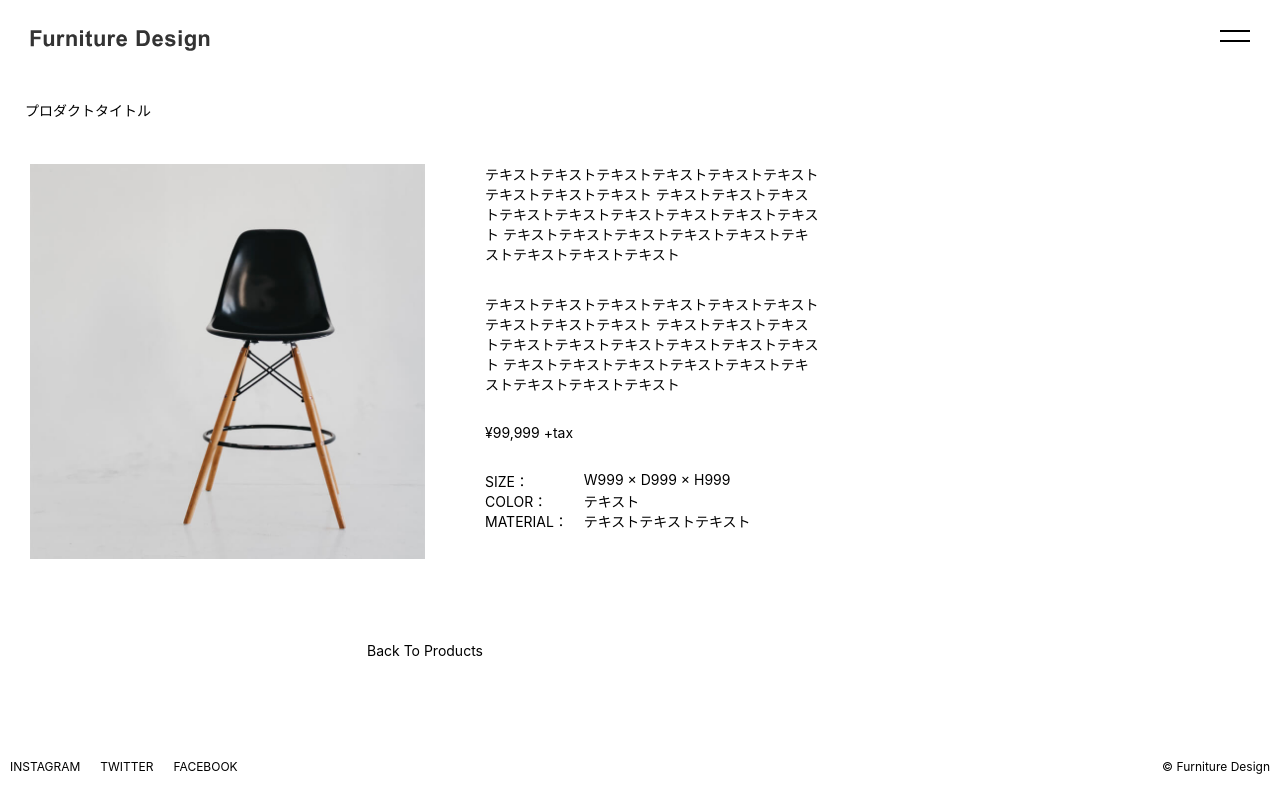
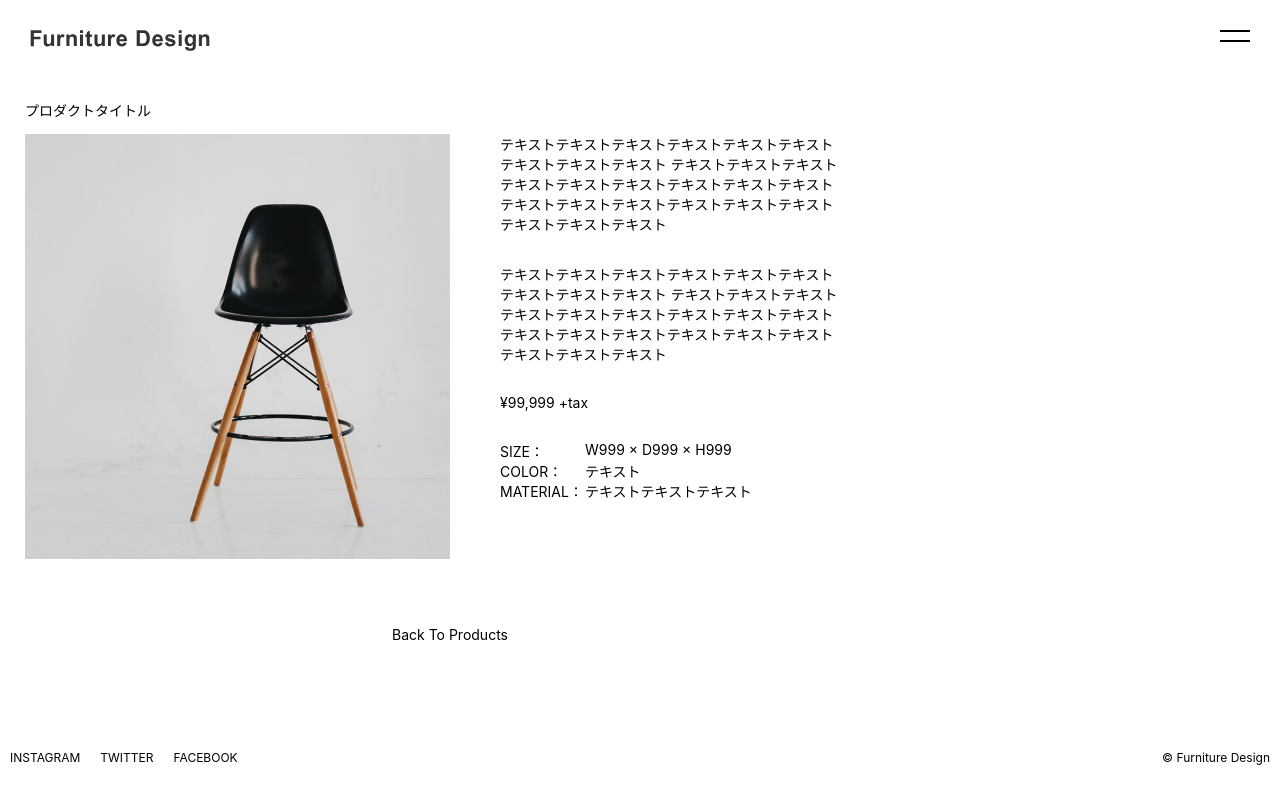
Before and after one commit to gp-kobayashi/mosya4-react, a Next.js app: page /item/1 in a window 1280 px wide. Built offline with nearby package versions, Linux system fonts and the light colour scheme.

Commit message:
[clean]cssの調整

```diff
--- a/components/Layout.module.css
+++ b/components/Layout.module.css
@@ -1,6 +1,6 @@
 
 .main{
   max-width: 1300px;
-  min-height: 600px;
+  min-height:calc(100vh - 150px);
   margin: 0 auto;
 }
--- a/styles/Home.module.css
+++ b/styles/Home.module.css
@@ -11,8 +11,9 @@
 .page_link{
   display: flex;
   justify-content: center;
+  margin:50px 0 100px;
 }
 
-.page_link p{
-  margin: 50px 20px 100px;
+.btn{
+  margin: 0 20px;
 }
--- a/styles/item.module.css
+++ b/styles/item.module.css
@@ -1,20 +1,18 @@
 
 .itemExplain{
     margin-top: 100px;
+    margin-left: 25px;
     max-width: 850px;
     font-size: 14px;
   }
 
-  .itemExplain p{
-    margin-left: 25px;
-  }
+
 
   .explain_container{
     display: flex;
   }
 
   .explain_img{
-    margin: 30px;
     width: 50%;
   }
 
@@ -23,17 +21,20 @@
   }
 
   .explain_text{
-    width: 50%;
+    width: 40%;
+    margin-left: 50px;
   }
 
   .explain_text p{
-    margin: 30px;
+    margin-bottom: 30px;
+    margin-top: 0;
   }
+
 
   .list{
     display: flex;
     width: 100%;
-    margin-left: 30px;
+
   }
 
   .title{
@@ -43,11 +44,10 @@
   .page_link{
     display: flex;
     justify-content: center;
+    margin: 50px 20px 100px;
   }
 
-  .page_link p{
-    margin: 50px 20px 100px;
-  }
+
 
   @media(max-width:900px){
     .itemExplain{
```
Also changed, not shown: components/MainItems.module.css (+3 -5 lines).
